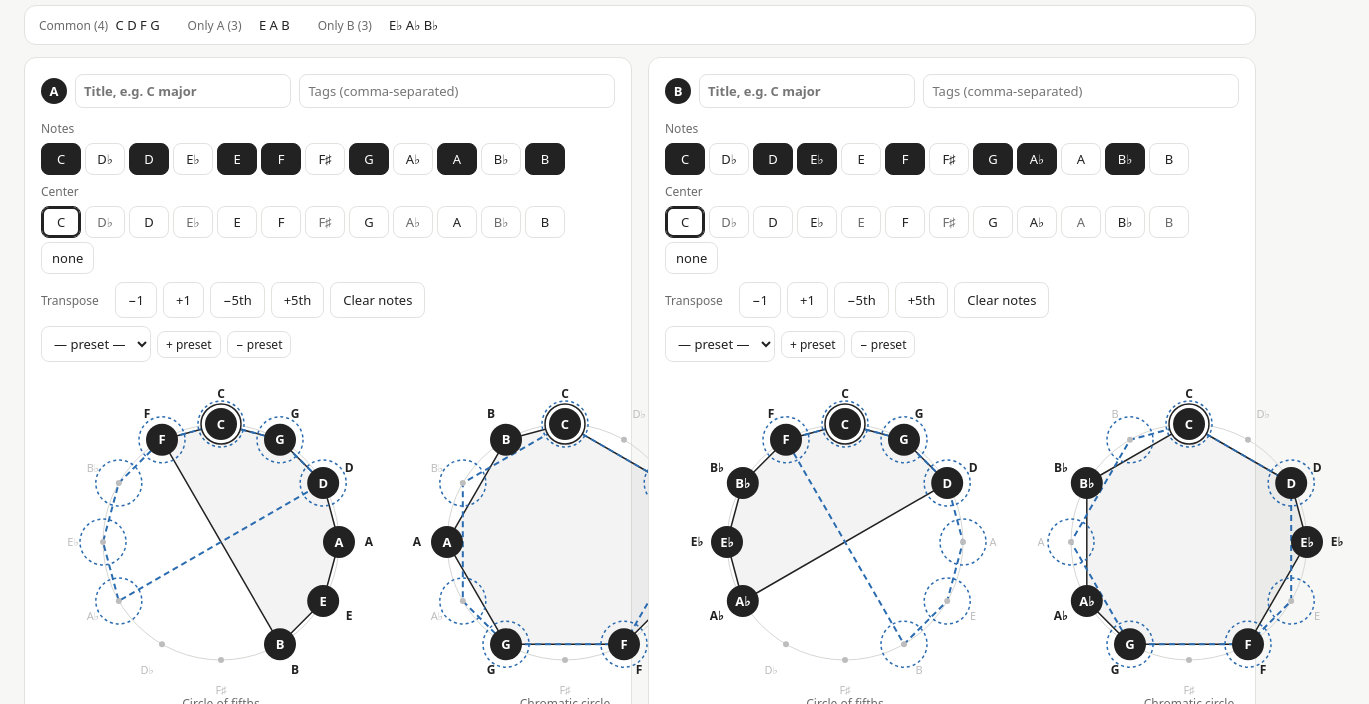
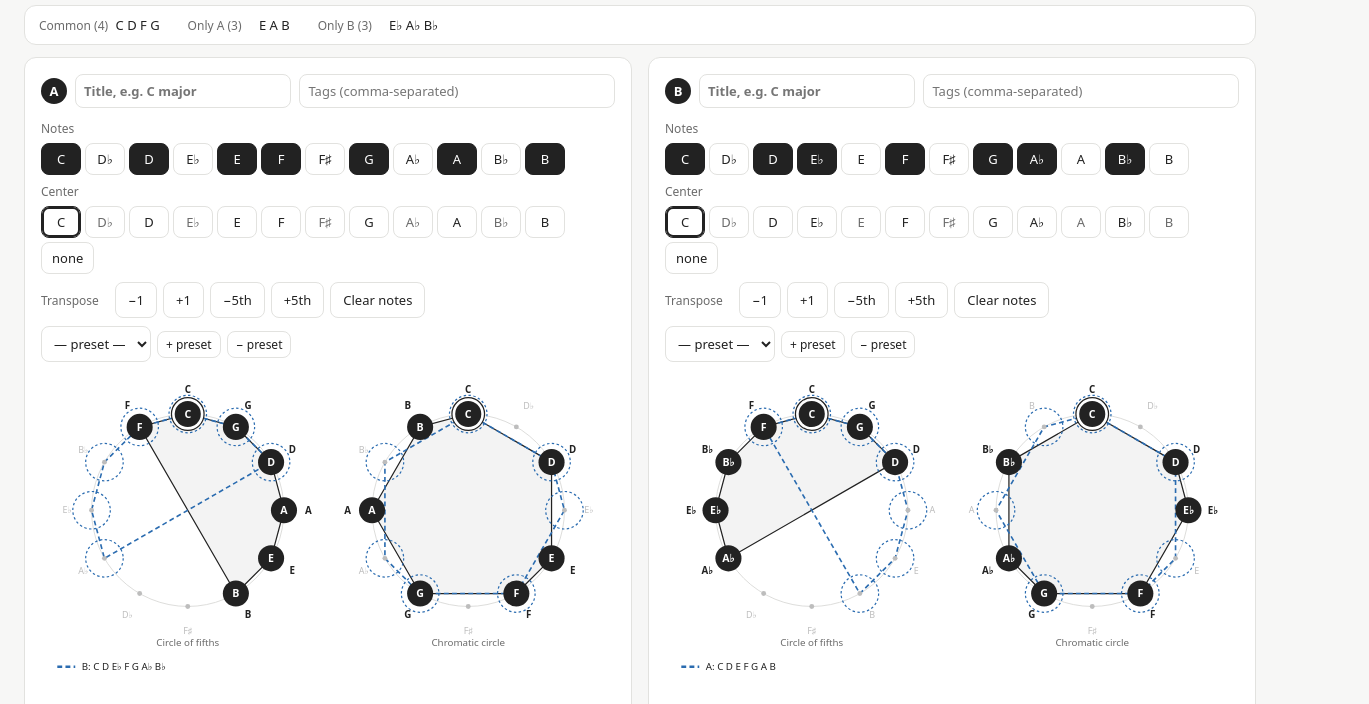
Before and after one commit to ikalasimakoto/pitch-circle, a website built with Vite: page index.html in a window 1280 px wide. Both pictures are taken after a click on the button "Compare two sets". Shown: the part 72-776 px from the top of the page, 1369 px wide, since content can reach past the window. Built offline with nearby package versions, Linux system fonts and the light colour scheme; files whose address does not match are found by name.

Commit message:
Fit the circles inside each panel when comparing
Grid columns used 1fr, whose automatic minimum let the fixed-width SVG push
past the panel. Columns are now minmax(0, 1fr) and the SVG scales to the panel.

Co-Authored-By: Claude Opus 5.5 <noreply@anthropic.com>

```diff
--- a/gui/styles.css
+++ b/gui/styles.css
@@ -130,9 +130,9 @@ button.tiny { padding: 4px 8px; font-size: 12px; white-space: nowrap; }
 .lbl { font-size: 12px; color: var(--muted); margin-right: 4px; min-width: 64px; display: inline-block; }
 
 /* Panels */
-.panels { display: grid; grid-template-columns: 1fr; gap: 16px; padding: 12px 24px 16px; align-items: start; }
-.panels.comparing { grid-template-columns: 1fr 1fr; }
-@media (max-width: 1200px) { .panels.comparing { grid-template-columns: 1fr; } }
+.panels { display: grid; grid-template-columns: minmax(0, 1fr); gap: 16px; padding: 12px 24px 16px; align-items: start; }
+.panels.comparing { grid-template-columns: minmax(0, 1fr) minmax(0, 1fr); }
+@media (max-width: 1200px) { .panels.comparing { grid-template-columns: minmax(0, 1fr); } }
 .set-panel[hidden] { display: none; }
 
 .sp-head { display: flex; gap: 8px; align-items: center; margin-bottom: 12px; }
@@ -142,8 +142,9 @@ button.tiny { padding: 4px 8px; font-size: 12px; white-space: nowrap; }
 
 .sp-body { display: grid; grid-template-columns: minmax(0, 3fr) minmax(340px, 2fr); gap: 20px; align-items: start; }
 .sp-main { min-width: 0; }
-.comparing .sp-body { grid-template-columns: 1fr; }
-@media (max-width: 1150px) { .sp-body { grid-template-columns: 1fr; } }
+.comparing .sp-body { grid-template-columns: minmax(0, 1fr); }
+.set-panel { min-width: 0; }
+@media (max-width: 1150px) { .sp-body { grid-template-columns: minmax(0, 1fr); } }
 .sp-analysis { min-width: 0; }
 
 .ctl { display: flex; align-items: center; gap: 6px; margin-bottom: 8px; flex-wrap: wrap; }
@@ -157,6 +158,7 @@ button.pc.center { background: #fff; color: var(--text); box-shadow: inset 0 0 0
 .opts .check { margin: 0 12px 0 0; }
 
 .preview { margin: 6px 0 2px; }
+.preview svg { width: 100%; max-width: 760px; height: auto; }
 .preview svg .hit { cursor: pointer; }
 
 .save-row { margin-top: 14px; align-items: center; }
```
